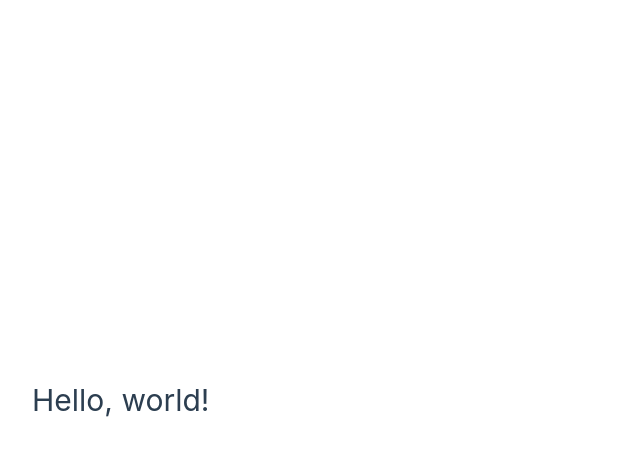
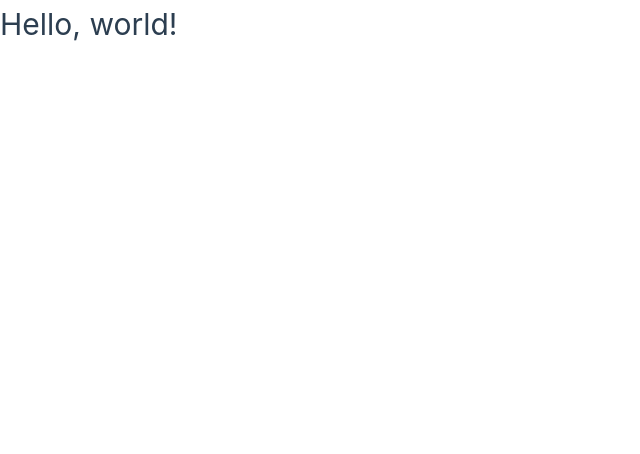
Before and after one commit to REM-Infotech/VueCrawJUD, a Vue app: page /login in a window 1280 px wide. Shown: the top 454 px of the page, without its empty margins (0-640 px from the left). Built offline with nearby package versions, Linux system fonts and the light colour scheme; the HTML template or start-up script is replaced by a standard one.

Commit message:
🔧 refactor: remove unused media query styles
src/assets/main.css: Remove the media query for larger screens that contained unused styles for body and #app.

```diff
--- a/src/assets/main.css
+++ b/src/assets/main.css
@@ -5,16 +5,3 @@
     background-color: hsla(160, 100%, 37%, 0.2);
   }
 }
-
-@media (min-width: 1024px) {
-  body {
-    display: flex;
-    place-items: center;
-  }
-
-  #app {
-    display: grid;
-    grid-template-columns: 1fr 1fr;
-    padding: 0 2rem;
-  }
-}
```
